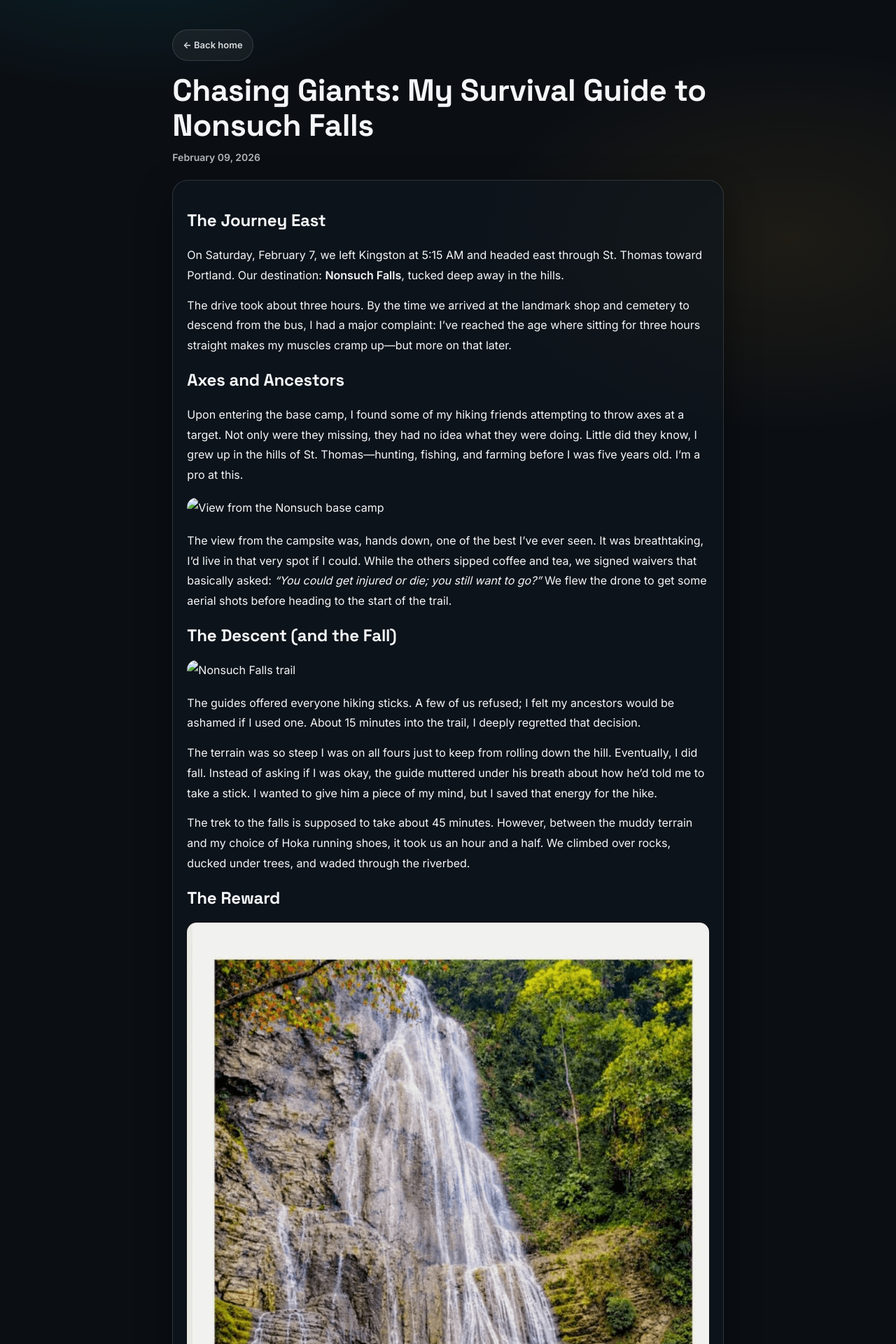
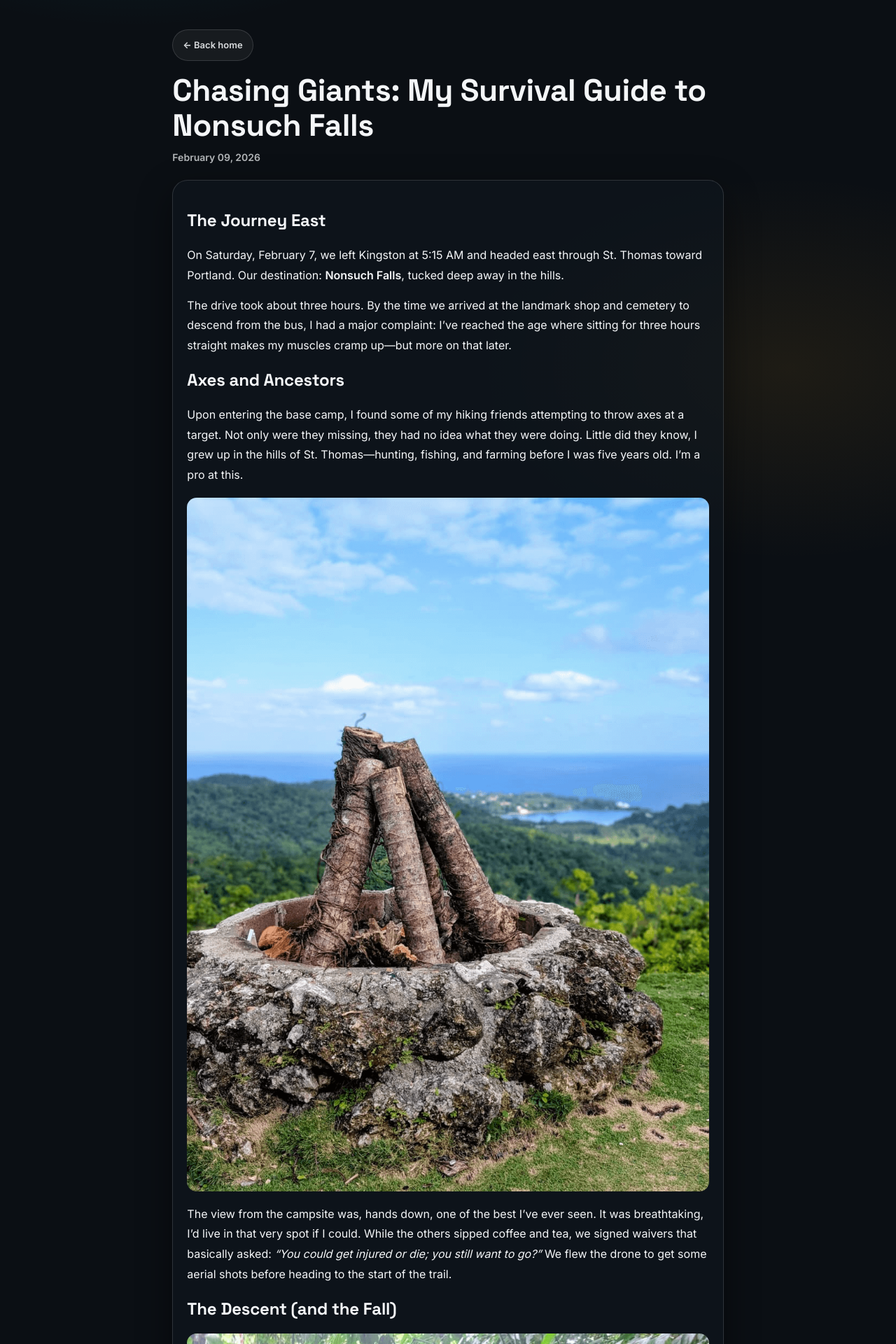
Before and after one commit to willylondon/creative-technician, a Jekyll site: the page built from _posts/2026-02-09-nonsuch-falls-survival-guide.md, in a window 1280 px wide. Shown: the top 1920 px of the page at 70% size. Built offline with Jekyll 4.4.1, drawn with Linux system fonts in a browser that asks for light colours.

Commit message:
Update 2026-02-09-nonsuch-falls-survival-guide.md

```diff
--- a/_posts/2026-02-09-nonsuch-falls-survival-guide.md
+++ b/_posts/2026-02-09-nonsuch-falls-survival-guide.md
@@ -3,7 +3,7 @@ layout: post
 title: "Chasing Giants: My Survival Guide to Nonsuch Falls"
 date: 2026-02-09
 categories: [Hiking, Jamaica, Adventure]
-image: "{{ '/assets/nonsuch-falls.png' | relative_url }}"
+image: "/creative-technician/assets/images/nonsuch-falls.png"
 ---
 
 ## The Journey East
@@ -14,13 +14,13 @@ The drive took about three hours. By the time we arrived at the landmark shop an
 ## Axes and Ancestors
 Upon entering the base camp, I found some of my hiking friends attempting to throw axes at a target. Not only were they missing, they had no idea what they were doing. Little did they know, I grew up in the hills of St. Thomas—hunting, fishing, and farming before I was five years old. I’m a pro at this.
 
-![View from the Nonsuch base camp]({{ "/assets/nonsuch-view.png" | relative_url }})
+![View from the Nonsuch base camp](/creative-technician/assets/images/nonsuch-view.png)
 
 The view from the campsite was, hands down, one of the best I've ever seen. It was breathtaking, I’d live in that very spot if I could. While the others sipped coffee and tea, we signed waivers that basically asked: *"You could get injured or die; you still want to go?"* We flew the drone to get some aerial shots before heading to the start of the trail.
 
 ## The Descent (and the Fall)
 
-![Nonsuch Falls trail]({{ "/assets/nonsuch-trail.png" | relative_url }})
+![Nonsuch Falls trail](/creative-technician/assets/images/nonsuch-trail.png)
 
 The guides offered everyone hiking sticks. A few of us refused; I felt my ancestors would be ashamed if I used one. About 15 minutes into the trail, I deeply regretted that decision.
 
@@ -30,7 +30,7 @@ The trek to the falls is supposed to take about 45 minutes. However, between the
 
 ## The Reward
 
-![Nonsuch Falls waterfall]({{ "/assets/nonsuch-falls.png" | relative_url }})
+![Nonsuch Falls waterfall](/creative-technician/assets/images/nonsuch-falls.png)
 
 When we finally arrived, it was incredible. You’re standing before a massive vertical drop—the water was "ice cold" and exactly what my aching muscles needed.
 
```
